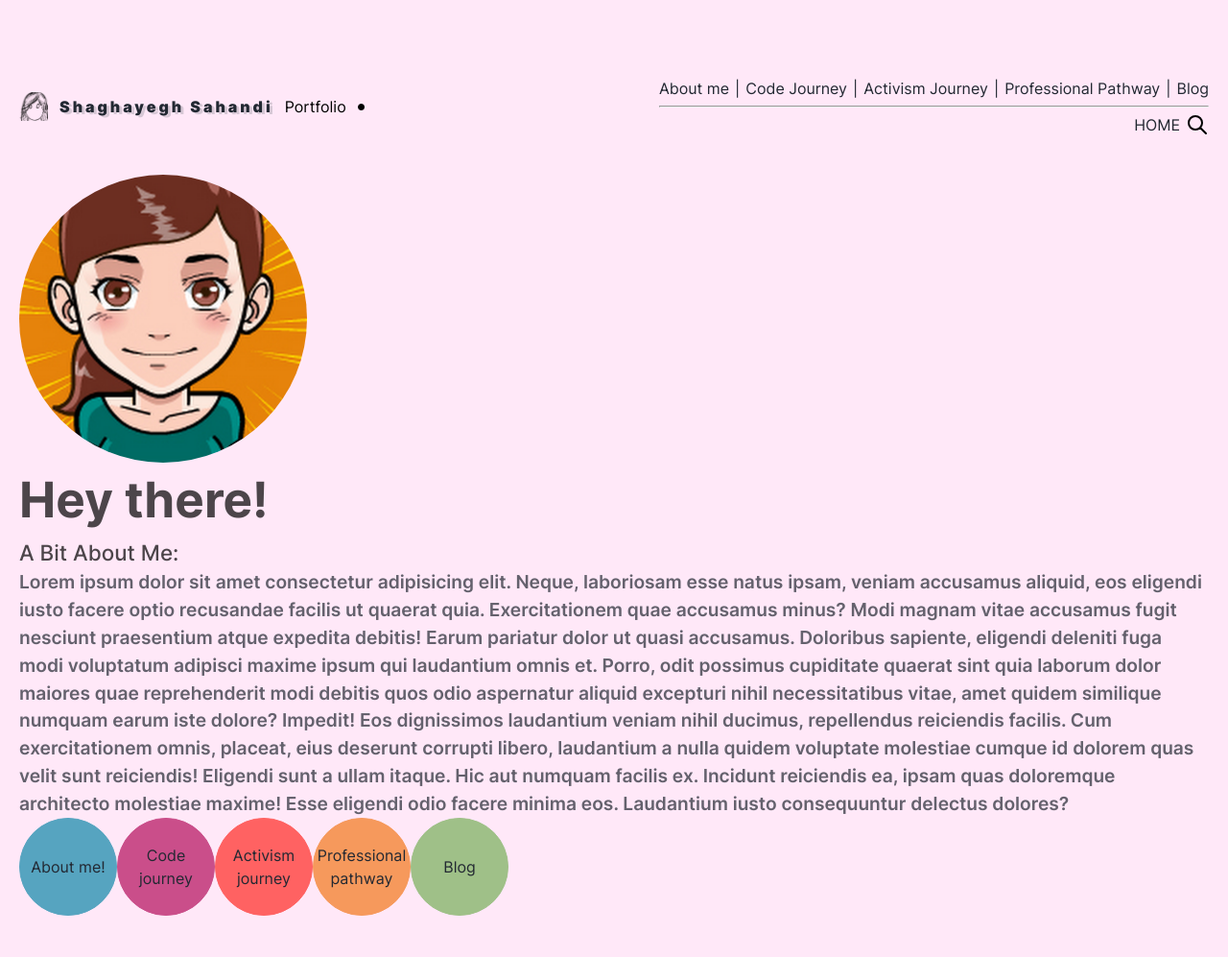
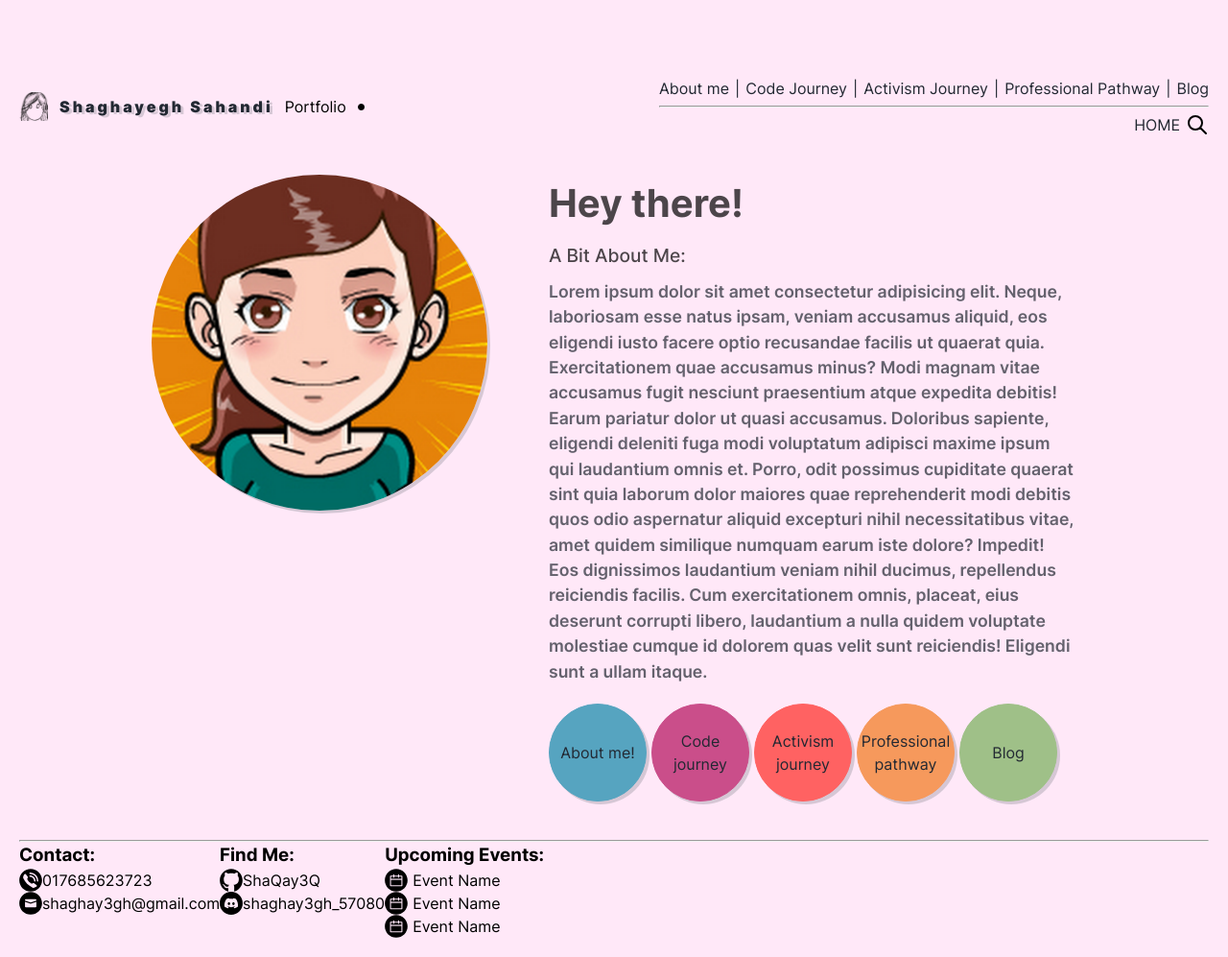
Before and after one commit to ShaQay3Q/Portfolio, a plain HTML site: page main.html in a window 1280 px wide. Shown: the whole page at 96% size. Before the commit the page ends 974 px from the top, so only its background shows below. Drawn offline with Linux system fonts and the light colour scheme.

Commit message:
working on footer

```diff
--- a/main.html
+++ b/main.html
@@ -10,6 +10,10 @@
 </head>
 
 <body>
+    <!--=====================================
+                HEADER
+    =======================================-->
+
     <header class="main-header">
         <div class="container flex flexrow justify-between wrap">
             <div class="wrapper flex flexrow align-items-center self-start">
@@ -40,13 +44,17 @@
             </div>
         </div>
     </header>
+
+    <!--=====================================
+                MAIN
+    =======================================-->
     <main class="container">
-        <div class="content">
-            <div>
-                <img class="avatar" src="./images/sh.png" alt="Avatar">
+        <div class="content flex flexrow justify-content-center">
+            <div class="flex">
+                <img class="avatar shadow self-center" src="./images/sh.png" alt="Avatar">
             </div>
-            <section>
-                <section class="txt">
+            <section class="flex flexcolumn">
+                <section class="txt flex flexcolumn">
                     <h1>Hey there!</h1>
                     <span>A Bit About Me:</span>
                     <p>Lorem ipsum dolor sit amet consectetur adipisicing elit. Neque, laboriosam esse natus ipsam,
@@ -61,26 +69,24 @@
                         Eos dignissimos laudantium veniam nihil ducimus, repellendus reiciendis facilis. Cum
                         exercitationem omnis, placeat, eius deserunt corrupti libero, laudantium a nulla quidem
                         voluptate molestiae cumque id dolorem quas velit sunt reiciendis!
-                        Eligendi sunt a ullam itaque. Hic aut numquam facilis ex. Incidunt reiciendis ea, ipsam quas
-                        doloremque architecto molestiae maxime! Esse eligendi odio facere minima eos. Laudantium iusto
-                        consequuntur delectus dolores?</p>
+                        Eligendi sunt a ullam itaque.</p>
                 </section>
                 <div class="bubble-nav">
                     <ul class="flex align-items-center">
-                        <li class="bubble-link flex" id="about">
+                        <li class="bubble-link shadow flex" id="about">
                             <a class="flex align-self-center" href="#">About me!
                             </a>
                         </li>
-                        <li class="bubble-link flex" id="coding">
+                        <li class="bubble-link shadow flex" id="coding">
                             <a class="flex align-self-center" href="#">Code journey</a>
                         </li>
-                        <li class="bubble-link flex" id="activism">
+                        <li class="bubble-link shadow flex" id="activism">
                             <a class="flex align-self-center" href="#">Activism journey</a>
                         </li>
-                        <li class="bubble-link flex" id="cv">
+                        <li class="bubble-link shadow flex" id="cv">
                             <a class="flex align-self-center" href="#">Professional pathway</a>
                         </li>
-                        <li class="bubble-link flex" id="blog">
+                        <li class="bubble-link shadow flex" id="blog">
                             <a class="flex align-self-center" href="#">Blog</a>
                         </li>
                     </ul>
@@ -90,6 +96,51 @@
         </div>
     </main>
 
+    <!--=====================================
+                FOOTER
+    =======================================-->
+    <footer class="container">
+        <hr>
+        <section class="flex flexrow">
+            <section>
+                <h3>Contact:</h3>
+                <div class="flex flexrow">
+                    <img class="icon" src="./images/phone.svg" alt="phone icon">
+                    <span>017685623723</span>
+                </div>
+                <div class="flex flexrow">
+                    <img class="icon" src="./images/email.svg" alt="email icon">
+                    <span>shaghay3gh@gmail.com</span>
+                </div>
+            </section>
+            <section>
+                <h3>Find Me:</h3>
+                <div class="flex flexrow">
+                    <img class="icon" src="./images/github.svg" alt="github icon">
+                    <span>ShaQay3Q</span>
+                </div>
+                <div class="flex flexrow">
+                    <img class="icon" src="./images/discord.svg" alt="discord icon">
+                    <span>shaghay3gh_57080</span>
+                </div>
+            </section>
+            <section>
+                <h3>Upcoming Events:</h3>
+                <div class="flex flexrow fivegap">
+                    <img class="icon" src="./images/event.svg" alt="event icon">
+                    <span>Event Name</span>
+                </div>
+                <div class="flex flexrow fivegap">
+                    <img class="icon" src="./images/event.svg" alt="event icon">
+                    <span>Event Name</span>
+                </div>
+                <div class="flex flexrow fivegap">
+                    <img class="icon" src="./images/event.svg" alt="event icon">
+                    <span>Event Name</span>
+                </div>
+            </section>
+        </section>
+    </footer>
 </body>
 
 </html>
--- a/style.css
+++ b/style.css
@@ -82,11 +82,12 @@
 :root {
   --fs-smaller: 0.8rem;
   --fs-small: 1rem;
-  --fs-medium: 1.2rem;
-  --fs-large: 1.4rem;
+  --fs-medium: 1.1rem;
+  --fs-large: 1.2rem;
   --fs-xlarge: 5rem;
   --fs-f: 10vh;
-  --fs-rem: 2.4rem;
+  /*used to be 2.4rem*/
+  --fs-rem: 2rem;
   --fw-rem: 700;
   --fw-medium: 600;
 
@@ -109,7 +110,7 @@
 
 @media (min-width: 428px) {
   :root {
-    --fs-rem: 3.2rem;
+    --fs-rem: 2.5rem;
     --fw-rem: 700;
     /* --fs-lg: 2.25rem; */
   }
@@ -145,6 +146,8 @@ p {
   font-size: var(--fs-medium);
   font-weight: var(--fw-medium);
   color: var(--fc-darkgreyleight);
+  word-wrap: break-word;
+  max-width: 550px;
 }
 
 a {
@@ -257,6 +260,14 @@ hr {
   background-color: var(--fc-grey);
 }
 
+.shadow {
+  box-shadow: 3px 3px var(--shadow);
+}
+
+.fivegap {
+  gap: 5px;
+}
+
 /*===============================================================================================
                         HEADER
 ================================================================================================*/
@@ -294,17 +305,30 @@ hr {
 /*===============================================================================================
                         MAIN
 ================================================================================================*/
-/*
+
 main {
-  background-color: rgb(17, 192, 134);
-} */
+  max-width: fit-content;
+  margin: auto;
+}
+
+.content > div {
+  min-width: fit-content;
+  margin-right: 5vw;
+}
+
+.content > section {
+  gap: 20px;
+}
 
 .avatar {
-  width: 300px;
-  height: 300px;
+  width: 350px;
+  height: 350px;
   border-radius: 50%;
 }
 
+.txt {
+  gap: 10px;
+}
 .txt > span {
   color: var(--fc-black);
   font-size: var(--fs-large);
@@ -314,6 +338,9 @@ main {
 /****************
   BUBBLE NAV
 ****************/
+.bubble-nav > ul {
+  gap: 5px;
+}
 
 .bubble-link {
   height: 102px;
@@ -350,3 +377,10 @@ main {
   background-color: var(--lc-four);
   border-color: var(--lc-four);
 }
+
+/*===============================================================================================
+                        FOOTER
+================================================================================================*/
+.container > section > section {
+  gap: 6px;
+}
```
Also changed, not shown: images/discord.svg (added), images/email.svg (added), images/event.svg (added), images/github.svg (added), images/phone.svg (added).
